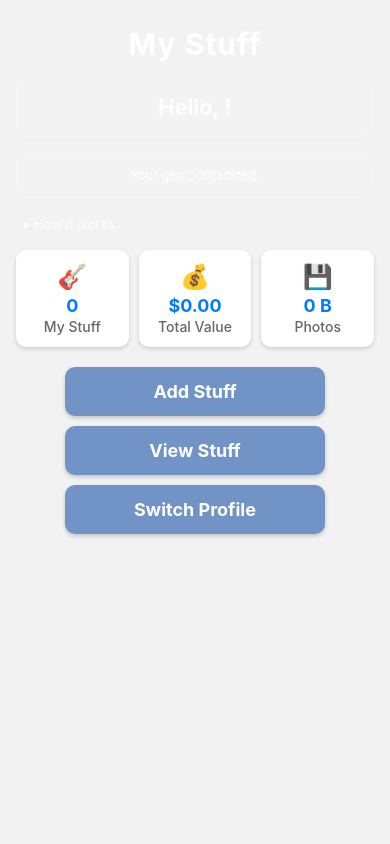
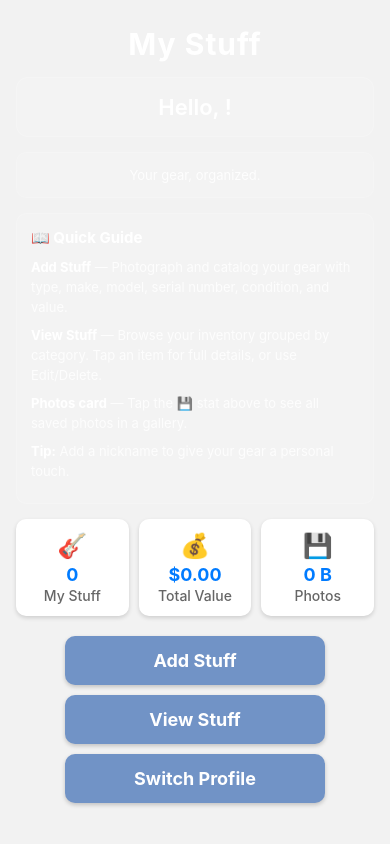
Before and after one commit to dps3ven/my_stuff, a React Native app: screen /Dashboard in a window 390 px wide. Built offline with nearby package versions, Linux system fonts and the light colour scheme.

Commit message:
ok guide

```diff
--- a/screens/DashboardScreen.js
+++ b/screens/DashboardScreen.js
@@ -23,7 +23,6 @@ export default function DashboardScreen({ navigation }) {
   const [loading, setLoading] = useState(true);
   const [happyMessage] = useState(() => HAPPY_MESSAGES[Math.floor(Math.random() * HAPPY_MESSAGES.length)]);
   const [allPhotos, setAllPhotos] = useState([]);
-  const [showTips, setShowTips] = useState(false);
 
   useEffect(() => {
     const unsubscribe = navigation.addListener('focus', () => {
@@ -110,19 +109,21 @@ export default function DashboardScreen({ navigation }) {
           <Text style={styles.whyText}>{happyMessage}</Text>
         </View>
 
-        <TouchableOpacity onPress={() => setShowTips(!showTips)} style={styles.tipsToggle}>
-          <Text style={styles.tipsToggleText}>{showTips ? '▾ Hide tips' : '▸ How it works'}</Text>
-        </TouchableOpacity>
-
-        {showTips && (
-          <View style={styles.tipsCard}>
-            <Text style={styles.tipItem}>📸  Tap "Add Stuff" to photograph and catalog an item</Text>
-            <Text style={styles.tipItem}>📋  Fill in the type, make, model, and condition</Text>
-            <Text style={styles.tipItem}>🏷️  Give it a nickname so you can find it quickly</Text>
-            <Text style={styles.tipItem}>👀  Tap "View Stuff" to browse your inventory</Text>
-            <Text style={styles.tipItem}>💾  Photos card shows storage used — tap it to see all photos</Text>
-          </View>
-        )}
+        <View style={styles.instructionsCard}>
+          <Text style={styles.instructionsTitle}>📖 Quick Guide</Text>
+          <Text style={styles.instructionsText}>
+            <Text style={styles.instructionsBold}>Add Stuff</Text> — Photograph and catalog your gear with type, make, model, serial number, condition, and value.
+          </Text>
+          <Text style={styles.instructionsText}>
+            <Text style={styles.instructionsBold}>View Stuff</Text> — Browse your inventory grouped by category. Tap an item for full details, or use Edit/Delete.
+          </Text>
+          <Text style={styles.instructionsText}>
+            <Text style={styles.instructionsBold}>Photos card</Text> — Tap the 💾 stat above to see all saved photos in a gallery.
+          </Text>
+          <Text style={styles.instructionsText}>
+            <Text style={styles.instructionsBold}>Tip:</Text> Add a nickname to give your gear a personal touch.
+          </Text>
+        </View>
 
         <View style={styles.statsContainer}>
           <TouchableOpacity
@@ -228,7 +229,7 @@ const styles = StyleSheet.create({
     backgroundColor: 'rgba(255, 255, 255, 0.08)',
     borderRadius: 10,
     padding: 12,
-    marginBottom: 10,
+    marginBottom: 15,
     borderWidth: 1,
     borderColor: 'rgba(255, 255, 255, 0.15)',
   },
@@ -238,28 +239,29 @@ const styles = StyleSheet.create({
     lineHeight: 20,
     textAlign: 'center',
   },
-  tipsCard: {
-    backgroundColor: 'rgba(255, 255, 255, 0.08)',
+  instructionsCard: {
+    backgroundColor: 'rgba(255, 255, 255, 0.1)',
     borderRadius: 10,
     padding: 14,
     marginBottom: 15,
     borderWidth: 1,
     borderColor: 'rgba(255, 255, 255, 0.15)',
   },
-  tipsToggle: {
+  instructionsTitle: {
+    fontSize: 15,
+    fontWeight: '700',
+    color: '#fff',
     marginBottom: 10,
-    padding: 8,
   },
-  tipsToggleText: {
+  instructionsText: {
     fontSize: 13,
-    color: 'rgba(255, 255, 255, 0.7)',
-    fontWeight: '600',
+    color: 'rgba(255, 255, 255, 0.8)',
+    lineHeight: 20,
+    marginBottom: 8,
   },
-  tipItem: {
-    fontSize: 13,
-    color: 'rgba(255, 255, 255, 0.85)',
-    lineHeight: 22,
-    paddingLeft: 4,
+  instructionsBold: {
+    fontWeight: '700',
+    color: '#fff',
   },
   statsContainer: {
     flexDirection: 'row',
--- a/screens/LoginScreen.js
+++ b/screens/LoginScreen.js
@@ -235,15 +235,6 @@ export default function LoginScreen({ navigation }) {
           </View>
         ) : null}
 
-        <View style={styles.tipsCard}>
-          <Text style={styles.tipsTitle}>How it works</Text>
-          <Text style={styles.tipItem}>📸  You Tap "Add Profile" then add your stuff with photos</Text>
-          <Text style={styles.tipItem}>📋  Fill in the type, make, model, and condition</Text>
-          <Text style={styles.tipItem}>🏷️  Give items a nickname so you can find them quickly</Text>
-          <Text style={styles.tipItem}>👀  Browse your inventory and tap items for full details</Text>
-          <Text style={styles.tipItem}>💾  Track how much photo storage you're using</Text>
-        </View>
-
         <TouchableOpacity onPress={resetAllData} style={styles.resetButton}>
           <Text style={styles.resetText}>Reset All Data</Text>
         </TouchableOpacity>
@@ -480,26 +471,6 @@ const styles = StyleSheet.create({
     fontSize: 12,
     textDecorationLine: 'underline',
   },
-  tipsCard: {
-    backgroundColor: 'rgba(255, 255, 255, 0.08)',
-    borderRadius: 10,
-    padding: 14,
-    marginTop: 20,
-    borderWidth: 1,
-    borderColor: 'rgba(255, 255, 255, 0.15)',
-  },
-  tipsTitle: {
-    fontSize: 14,
-    fontWeight: '700',
-    color: '#fff',
-    marginBottom: 8,
-  },
-  tipItem: {
-    fontSize: 13,
-    color: 'rgba(255, 255, 255, 0.85)',
-    lineHeight: 22,
-    paddingLeft: 4,
-  },
   modalOverlay: {
     flex: 1,
     backgroundColor: 'rgba(0, 0, 0, 0.6)',
```
